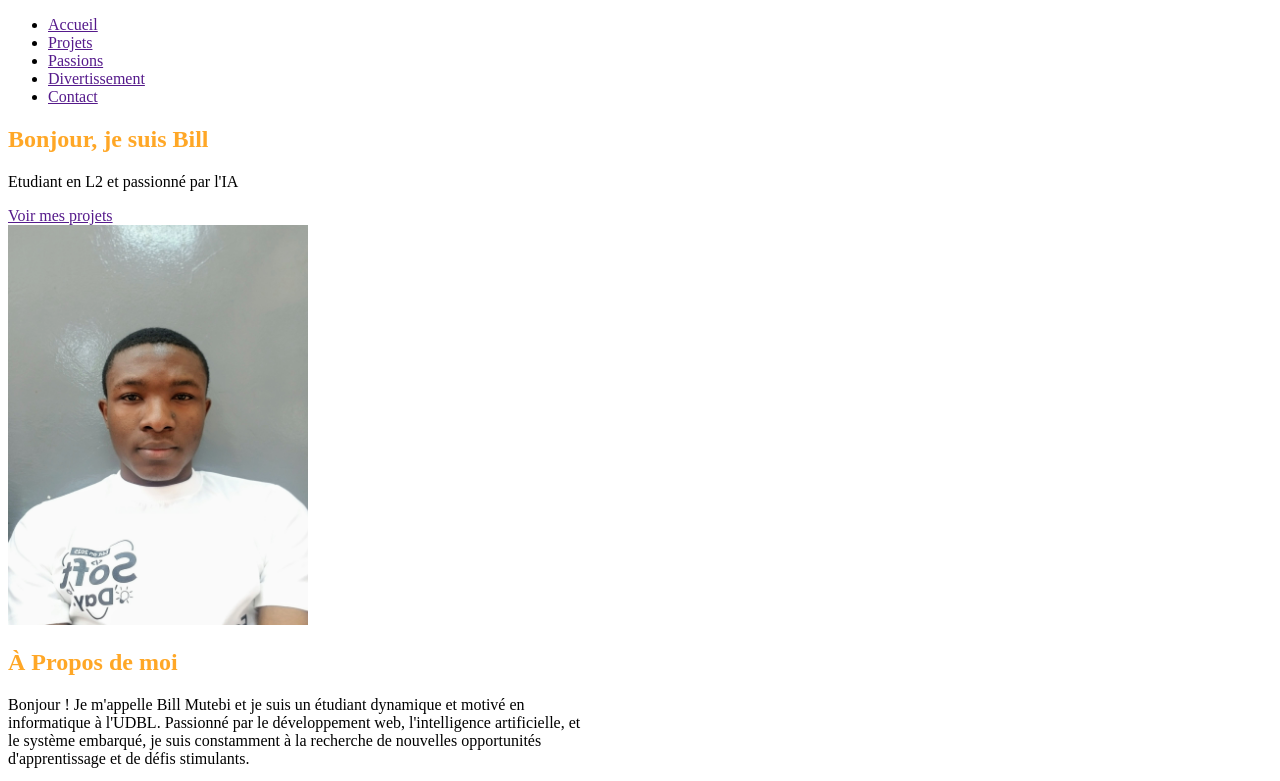
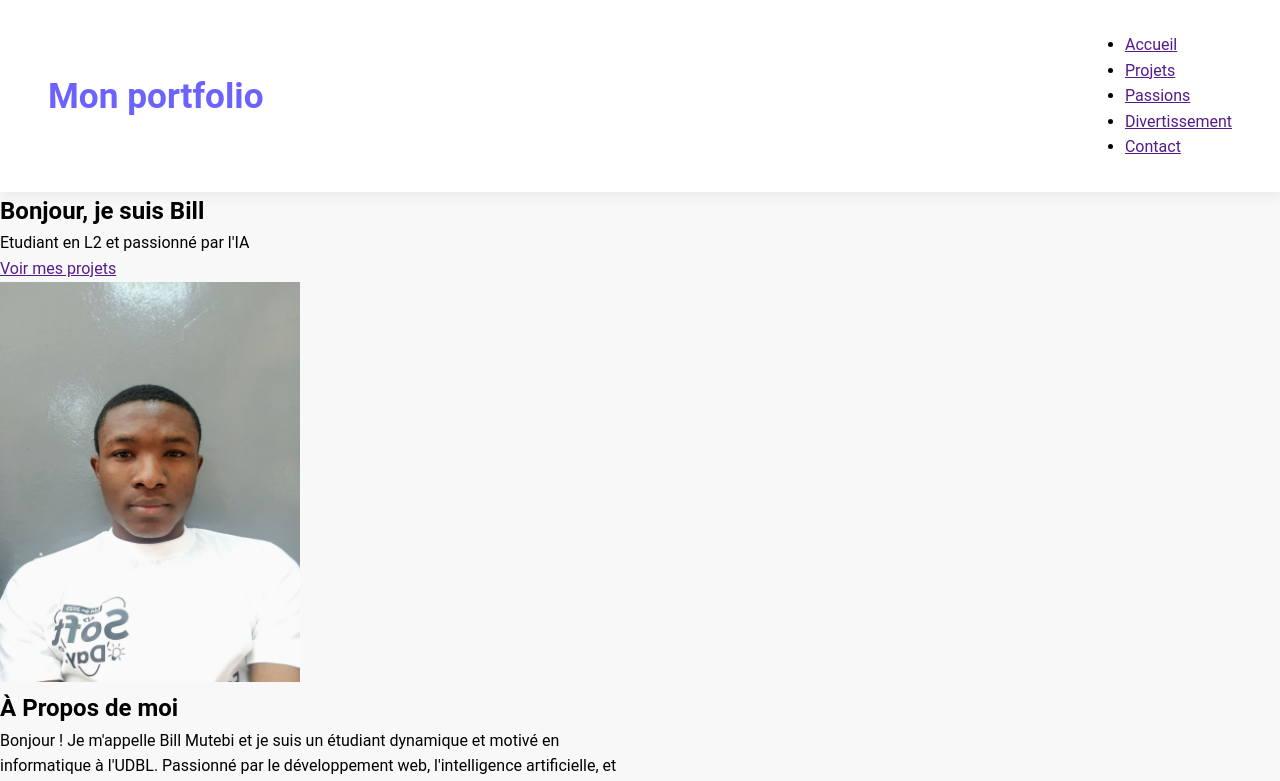
Before and after one commit to ntambo376/mon_portfolio, a plain HTML site: page index.html in a window 1280 px wide. Shown: the top 781 px of the page. Drawn offline with Linux system fonts and the light colour scheme.

Commit message:
Stylisation du header

```diff
--- a/css/style.css
+++ b/css/style.css
@@ -8,6 +8,33 @@
     --gris-clair:#EEE;
 }
 
-h1{
-    color: var(--orange-vif);
+*   {
+        margin: 0;
+        padding: 0;
+        box-sizing:border-box;
 }
+
+body {
+    background-color: var(--gris-ultra-clair);
+    font-family: Roboto, sans-serif;
+    line-height: 1.6;
+}
+
+header {
+    background-color: white;
+    box-shadow: 2px 6px 10px rgba(0, 0, 0, 0.05);
+    position: sticky;
+    top: 0;
+    z-index: 90;
+    display: flex;
+    justify-content: space-between;
+    align-items: center;
+    padding: 2rem 3rem;
+}
+
+header div a {
+    text-decoration: none;
+    font-size: 2.2rem;
+    font-weight: bold;
+    color: var(--violet-doux);
+}
--- a/index.html
+++ b/index.html
@@ -7,9 +7,9 @@
     <link rel="stylesheet" href="css/style.css">
 </head>
 <body>
-    <hader>
+    <header>
         <div>
-            <a href=""></a>
+            <a href="">Mon portfolio</a>
         </div>
         <nav>
             <ul>
@@ -20,7 +20,7 @@
                 <li><a href="">Contact</a></li>
             </ul>
         </nav>
-    </hader>
+    </header>
     <main>
         <section>
             <div>
```
